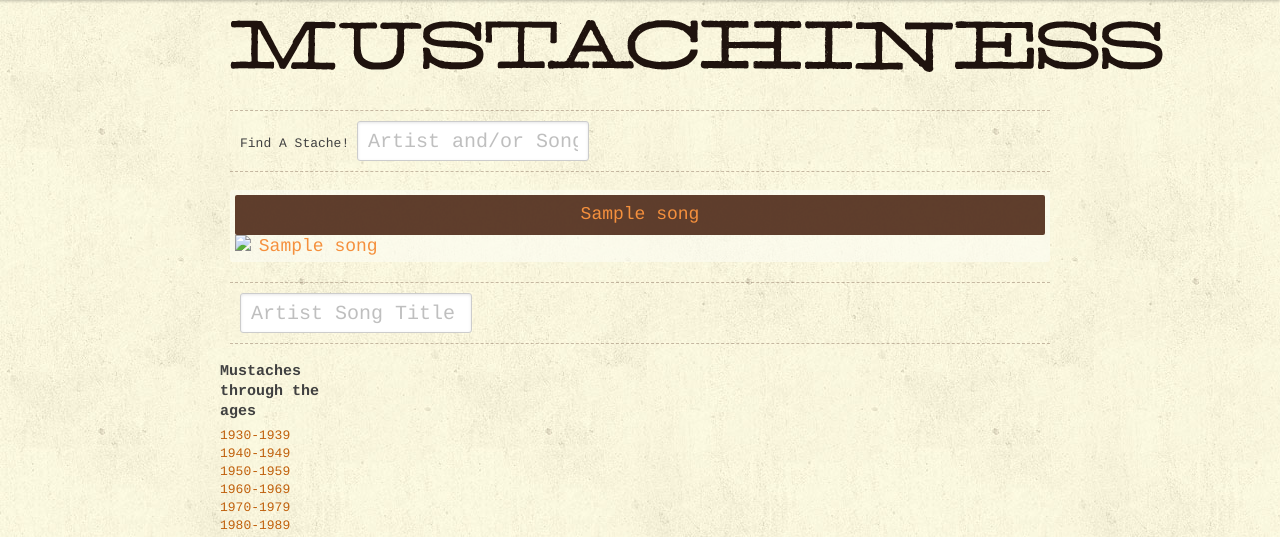
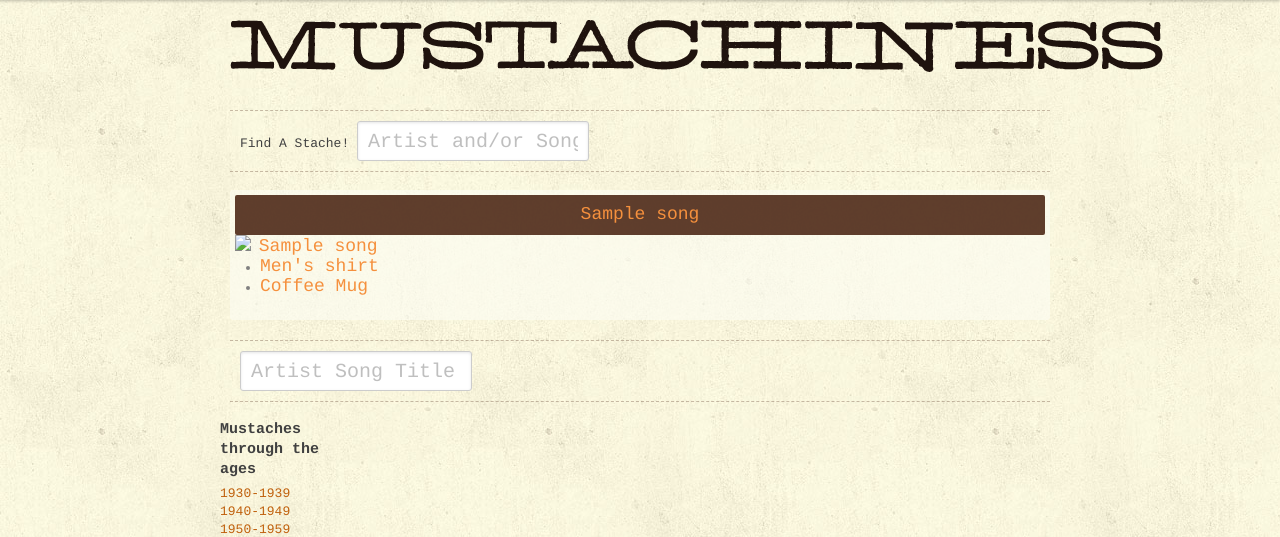
Before and after one commit to exfm/mustachiness, a Flask app: template templates/make.html in a window 1280 px wide. Shown: the part 40-577 px from the top of the page. Run offline with Flask 2, Linux system fonts and the light colour scheme; the template is opened without the code that fills it: most values are stand-ins (such as "Sample title", 1, 10 or a date in 2020); some libraries are stand-ins or nearby versions.

Commit message:
Inline links for men's shirt and coffee mug

```diff
--- a/templates/_helpers.html
+++ b/templates/_helpers.html
@@ -11,5 +11,9 @@
         </script>
         {% endif %}
         <a class="song_title" href="/song/{{song['id']}}">{{song['title']}}</a>
+        <ul>
+            <li><a href="http://www.zazzle.com/api/create/at-238283152284673545?ref=238283152284673545&amp;ax=linkover&amp;pd=235941910710981976&amp;fwd=productpage&amp;ed=true&amp;stache={{song['s3_url']}}&amp;song={{song['artist_name']}}%20-%20{{song['title']}}" target="_blank">Men's shirt</a></li>
+            <li><a href="http://www.zazzle.com/api/create/at-238283152284673545?ref=238283152284673545&amp;ax=linkover&amp;pd=168445848112028823&amp;fwd=productpage&amp;ed=true&amp;stache={{song['s3_url']}}&amp;title={{song['title']}}&amp;artist={{song['artist_name']}}" target="_blank">Coffee Mug</a></li>
+        </ul>
     </div>
 {% endmacro %}
--- a/templates/similar.html
+++ b/templates/similar.html
@@ -9,8 +9,3 @@
         {% endif %}
     {% endfor %}
 {% endblock %}
-
-{% block sidebar %}
-    <h4>Buy a Tshirt</h4>
-    <a href="http://www.zazzle.com/api/create/at-238283152284673545?ref=238283152284673545&amp;ax=linkover&amp;pd=235941910710981976&amp;fwd=productpage&amp;ed=true&amp;stache={{song['s3_url']}}&amp;song={{song['artist_name']}}%20-%20{{song['title']}}" target="_blank">Buy shirt</a>
-{% endblock %}
```
